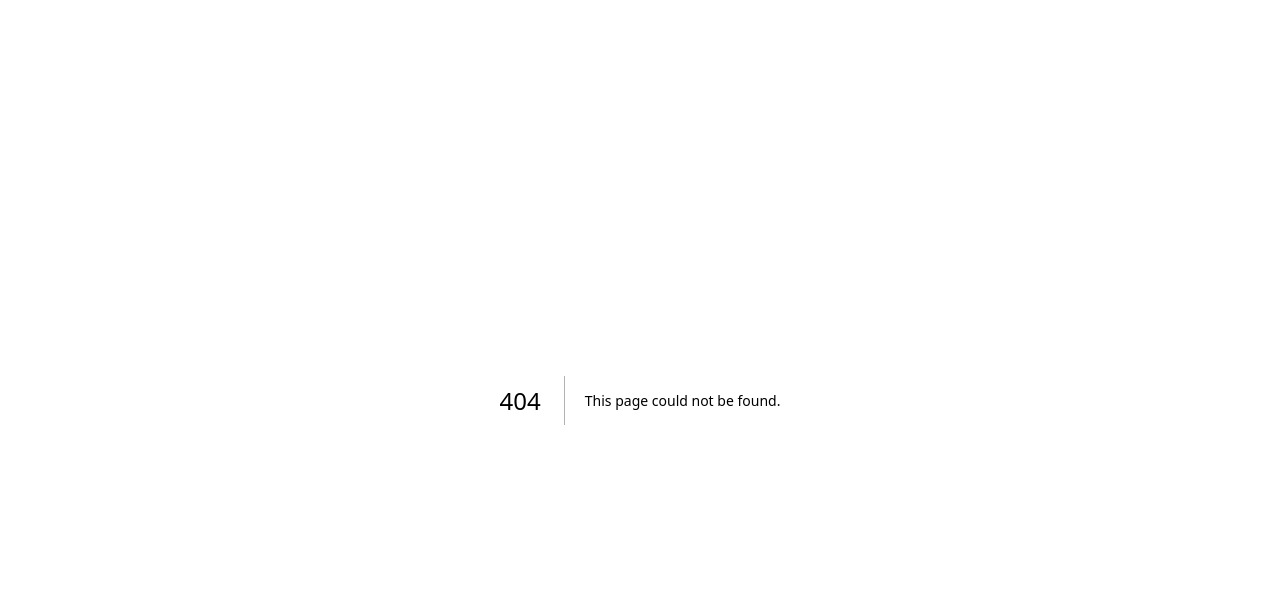
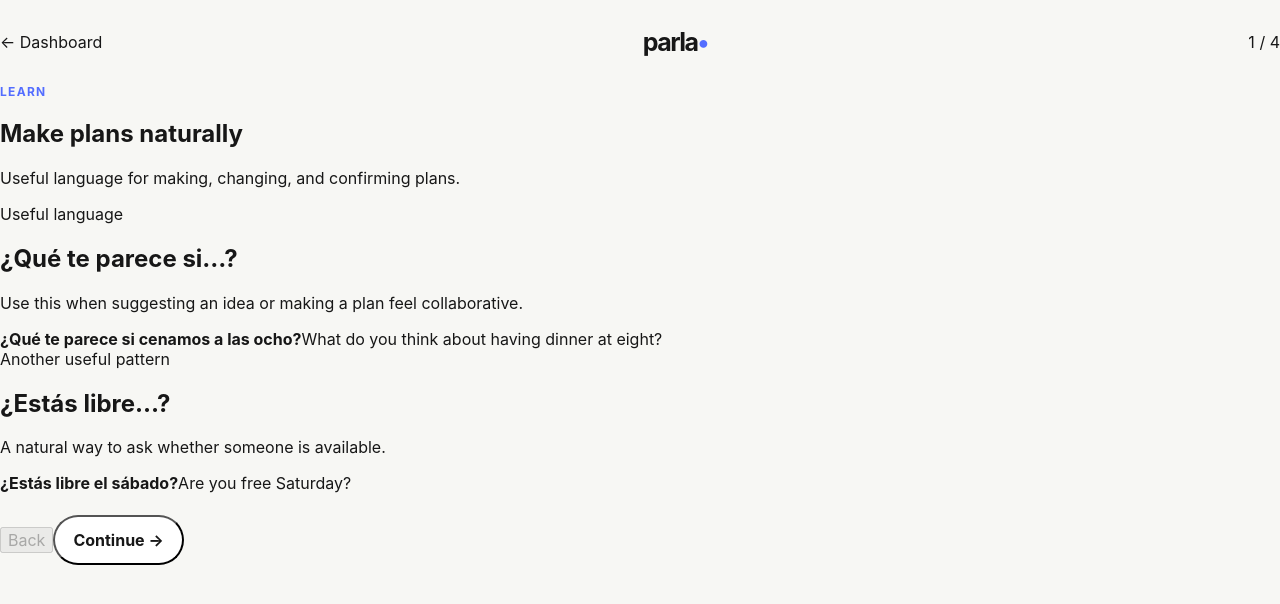
Before and after one commit to joshkhenry-sys/parla, a Next.js app: page /lesson in a window 1280 px wide. Before the commit this address had no page. Shown: the top 604 px of the page. Built offline with nearby package versions, Linux system fonts and the light colour scheme.

Commit message:
Add Next.js application route

```diff
--- /dev/null
+++ b/app/lesson/page.js
@@ -0,0 +1,139 @@
+"use client";
+
+import { useState } from "react";
+
+const steps = [
+  {
+    type: "learn",
+    title: "Make plans naturally",
+    subtitle: "Useful language for making, changing, and confirming plans.",
+  },
+  {
+    type: "practice",
+    title: "Choose the natural response",
+    subtitle: "You are making plans with a friend for tonight.",
+  },
+  {
+    type: "produce",
+    title: "Build your own sentence",
+    subtitle: "Write a natural response using the expression you just learned.",
+  },
+  {
+    type: "speak",
+    title: "Now use it",
+    subtitle: "Tell Parla what your plans are for this weekend.",
+  },
+];
+
+export default function LessonPage() {
+  const [step, setStep] = useState(0);
+  const [selected, setSelected] = useState(null);
+  const current = steps[step];
+
+  function next() {
+    setSelected(null);
+    setStep((value) => Math.min(value + 1, steps.length - 1));
+  }
+
+  return (
+    <main className="lesson-page">
+      <nav className="lesson-nav">
+        <a href="/dashboard" className="lesson-back">← Dashboard</a>
+        <a href="/" className="dynamic-logo">parla<span>•</span></a>
+        <span className="lesson-progress-label">{step + 1} / {steps.length}</span>
+      </nav>
+
+      <div className="lesson-progress-track">
+        <div className="lesson-progress-value" style={{ width: `${((step + 1) / steps.length) * 100}%` }} />
+      </div>
+
+      <section className="lesson-shell">
+        <div className="dynamic-eyebrow">{current.type}</div>
+        <h1>{current.title}</h1>
+        <p className="lesson-subtitle">{current.subtitle}</p>
+
+        {step === 0 && (
+          <div className="lesson-card-stack">
+            <div className="teaching-card">
+              <span className="teaching-label">Useful language</span>
+              <h2>¿Qué te parece si…?</h2>
+              <p>Use this when suggesting an idea or making a plan feel collaborative.</p>
+              <div className="example">
+                <strong>¿Qué te parece si cenamos a las ocho?</strong>
+                <span>What do you think about having dinner at eight?</span>
+              </div>
+            </div>
+
+            <div className="teaching-card">
+              <span className="teaching-label">Another useful pattern</span>
+              <h2>¿Estás libre…?</h2>
+              <p>A natural way to ask whether someone is available.</p>
+              <div className="example">
+                <strong>¿Estás libre el sábado?</strong>
+                <span>Are you free Saturday?</span>
+              </div>
+            </div>
+          </div>
+        )}
+
+        {step === 1 && (
+          <div className="exercise-card">
+            <div className="context">You want to suggest getting dinner together.</div>
+            {["¿Qué te parece si cenamos?", "¿Qué cenas tú?", "¿Dónde está el restaurante?"].map((answer) => (
+              <button
+                key={answer}
+                type="button"
+                className={`answer-option ${selected === answer ? "selected" : ""}`}
+                onClick={() => setSelected(answer)}
+              >
+                {answer}
+              </button>
+            ))}
+            {selected && (
+              <div className="feedback">
+                {selected === "¿Qué te parece si cenamos?"
+                  ? "Exactly. That is the natural suggestion."
+                  : "Not quite. Think about the expression you just learned for making a suggestion."}
+              </div>
+            )}
+          </div>
+        )}
+
+        {step === 2 && (
+          <div className="exercise-card">
+            <label className="exercise-label" htmlFor="production">Complete your response</label>
+            <textarea id="production" className="production-input" placeholder="Write what you would actually say…" />
+            <div className="feedback neutral">
+              Parla will compare your answer with natural expressions, not just one “correct” sentence.
+            </div>
+          </div>
+        )}
+
+        {step === 3 && (
+          <div className="speak-card">
+            <div className="speak-orb">●</div>
+            <h2>Talk for 30–60 seconds.</h2>
+            <p>Tell Parla about your plans. Don't worry about being perfect. Focus on communicating.</p>
+            <button type="button" className="dynamic-button" onClick={() => setStep(3)}>
+              Start speaking →
+            </button>
+          </div>
+        )}
+
+        <div className="lesson-actions">
+          <button type="button" className="lesson-secondary" onClick={() => setStep((value) => Math.max(0, value - 1))} disabled={step === 0}>
+            Back
+          </button>
+          {step < steps.length - 1 && (
+            <button type="button" className="dynamic-button" onClick={next} disabled={step === 1 && !selected}>
+              Continue →
+            </button>
+          )}
+          {step === steps.length - 1 && (
+            <a href="/dashboard" className="dynamic-button">Finish lesson →</a>
+          )}
+        </div>
+      </section>
+    </main>
+  );
+}
```
